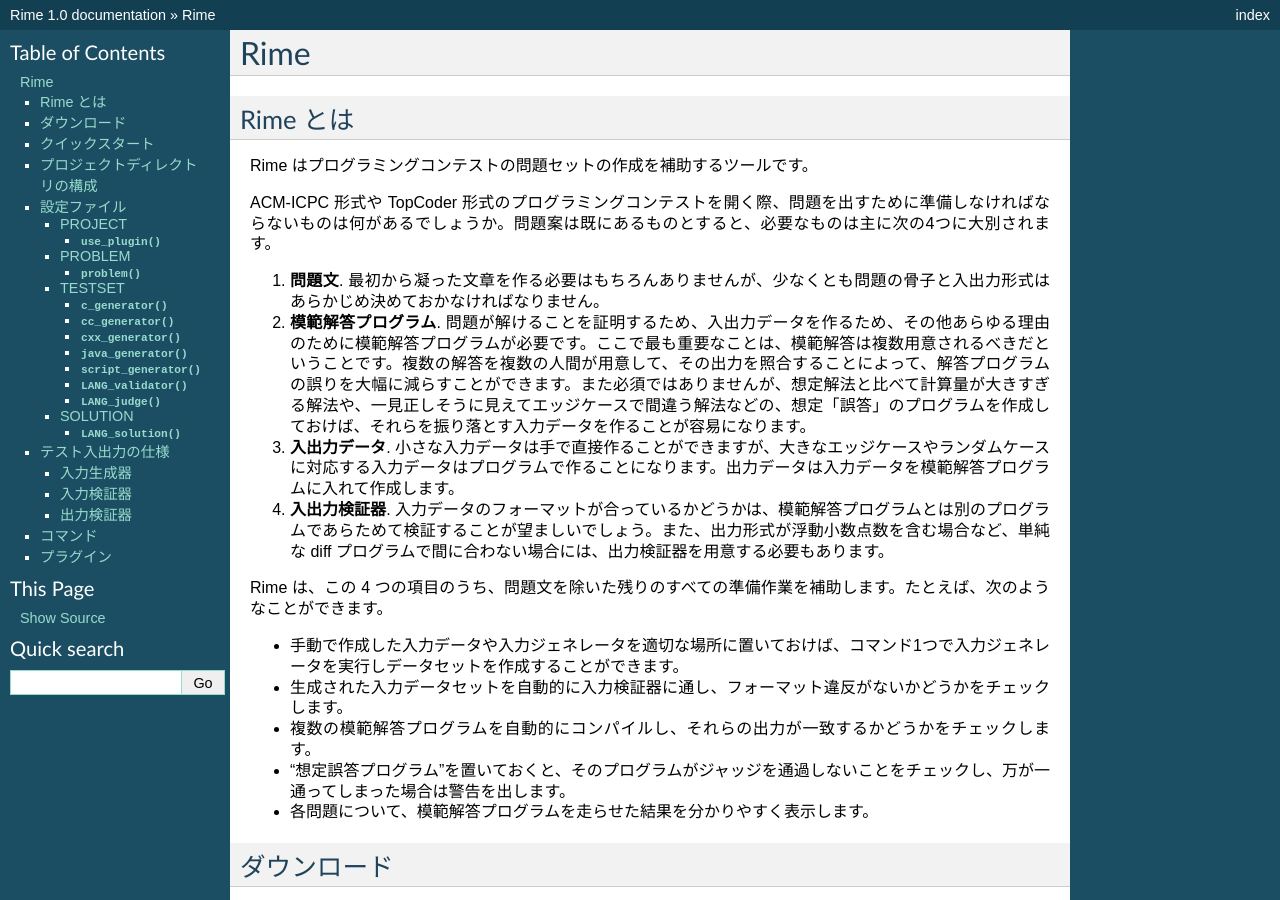
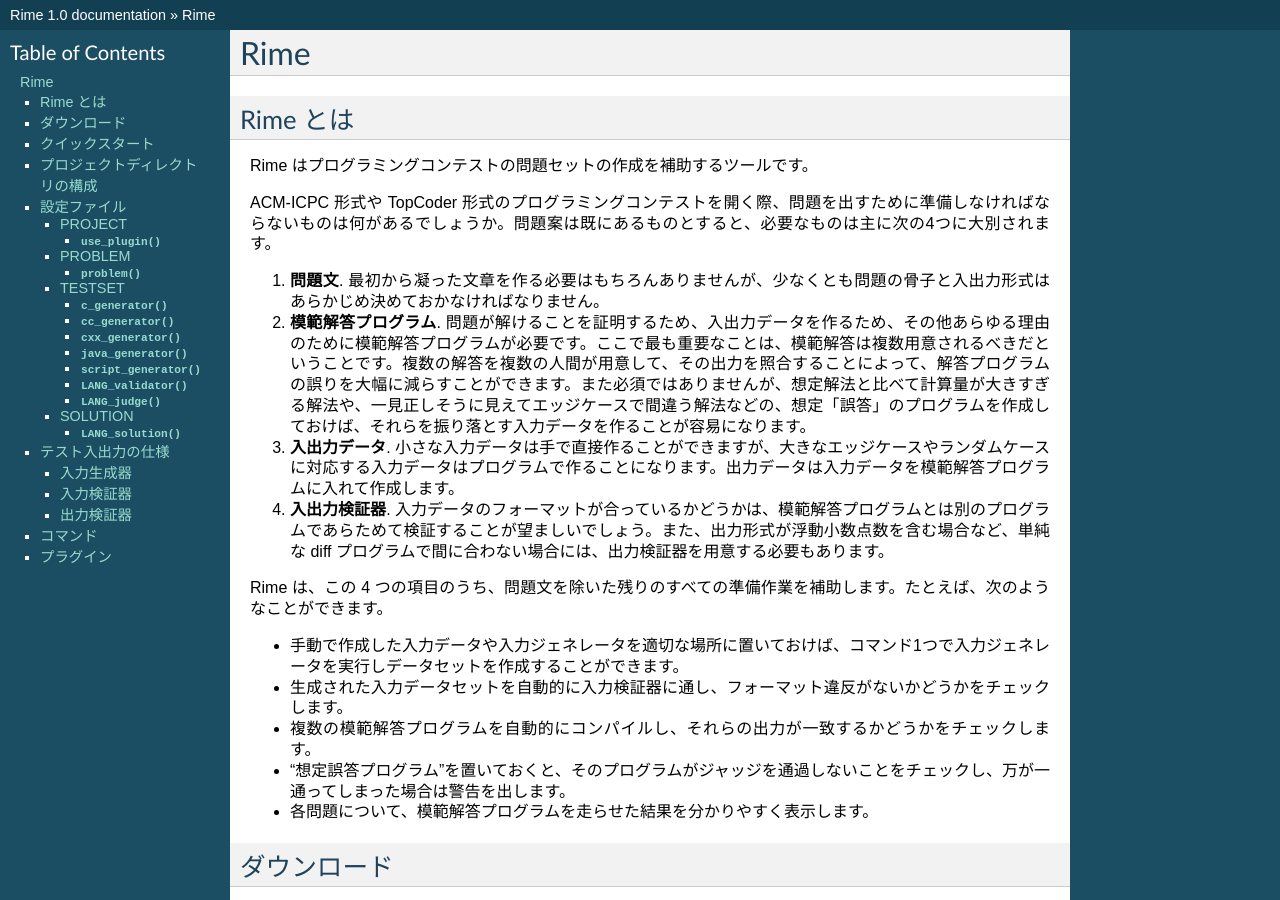
Before and after one commit to icpc-jag/rime, a Sphinx documentation site: the page built from docs/index.rst, in a window 1280 px wide and 900 px high. Built offline with Sphinx 7.4.7, drawn with Linux system fonts in a browser that asks for light colours.

Commit message:
Update documentation config.

```diff
--- a/docs/conf.py
+++ b/docs/conf.py
@@ -132,22 +132,23 @@
 
 # Custom sidebar templates, maps document names to template names.
 #html_sidebars = {}
+html_sidebars = {'**': ['localtoc.html', 'relations.html']}
 
 # Additional templates that should be rendered to pages, maps page names to
 # template names.
 #html_additional_pages = {}
 
 # If false, no module index is generated.
-#html_domain_indices = True
+html_domain_indices = False
 
 # If false, no index is generated.
-#html_use_index = True
+html_use_index = False
 
 # If true, the index is split into individual pages for each letter.
 #html_split_index = False
 
 # If true, links to the reST sources are added to the pages.
-#html_show_sourcelink = True
+html_show_sourcelink = False
 
 # If true, "Created using Sphinx" is shown in the HTML footer. Default is True.
 #html_show_sphinx = True
```
